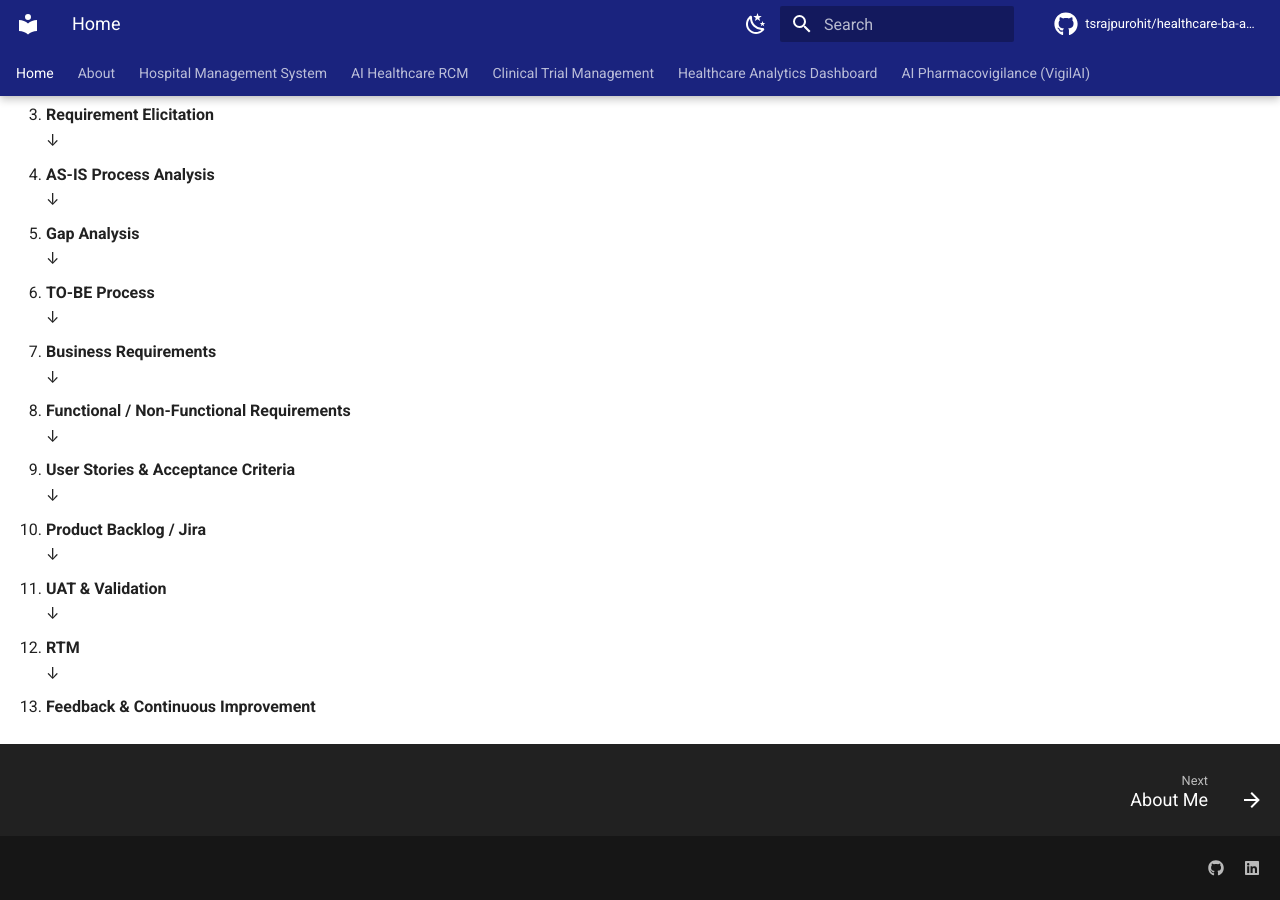
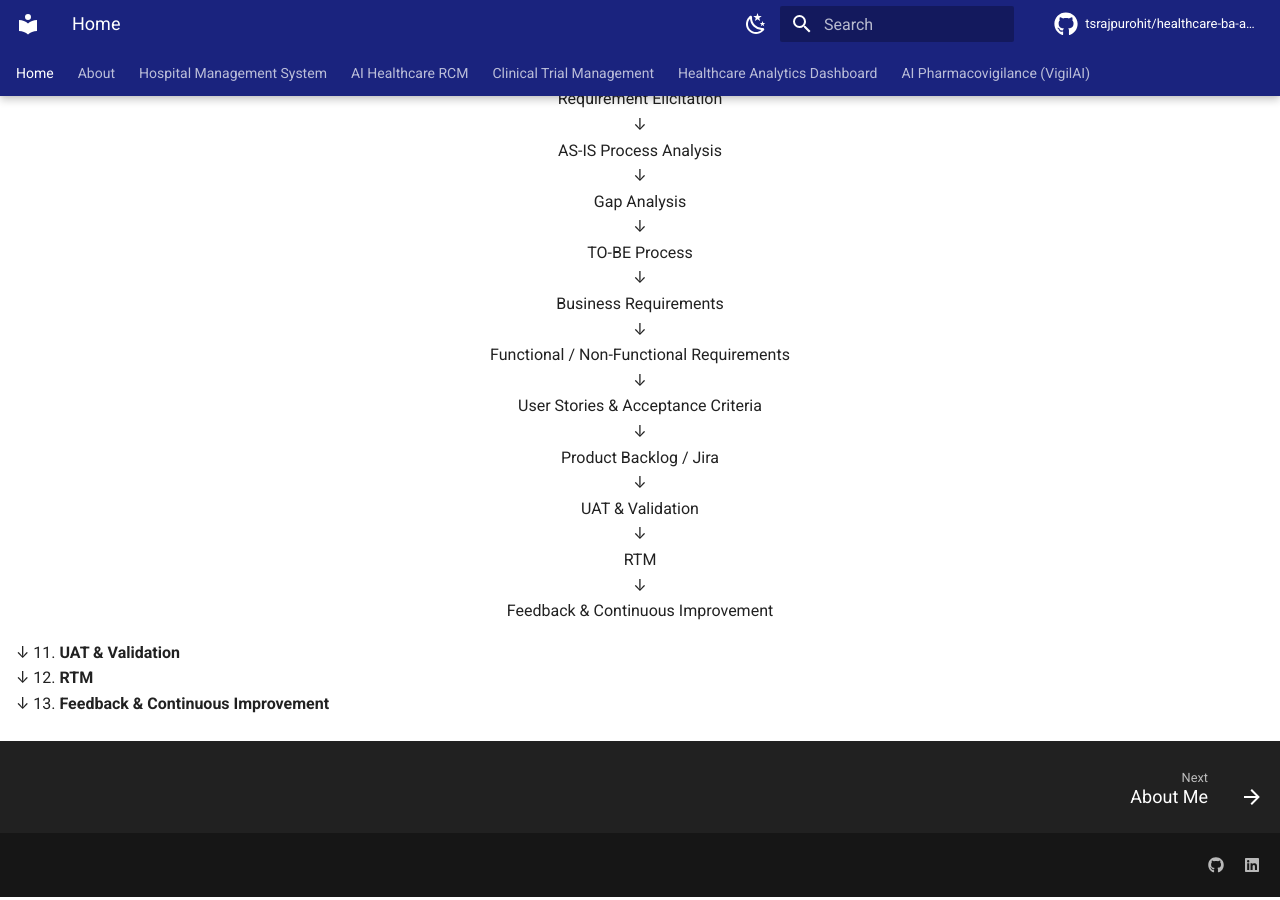
Before and after one commit to tsrajpurohit/healthcare-ba-ai-portfolio-, an MkDocs documentation site: the page built from docs/index.md, in a window 1280 px wide and 900 px high, scrolled down 2981 px. Built offline with MkDocs 1.6.1 and Material for MkDocs 9.7.7, drawn with Linux system fonts in a browser that asks for light colours; comment, search, counter and statistics services are not loaded.

Commit message:
Update index.md

```diff
--- a/docs/index.md
+++ b/docs/index.md
@@ -149,25 +149,33 @@ Business Analysis · AI Opportunity Analysis · BRD · FRD · AI Requirements ·
 I approach a healthcare product problem through a structured BA lifecycle:
 
 
-1. **Business Problem**
-   ↓
-2. **Stakeholder Identification**
-   ↓
-3. **Requirement Elicitation**
-   ↓
-4. **AS-IS Process Analysis**
-   ↓
-5. **Gap Analysis**
-   ↓
-6. **TO-BE Process**
-   ↓
-7. **Business Requirements**
-   ↓
-8. **Functional / Non-Functional Requirements**
-   ↓
-9. **User Stories & Acceptance Criteria**
-   ↓
-10. **Product Backlog / Jira**
+<div align="center">
+Business Problem<br>
+↓<br>
+Stakeholder Identification<br>
+↓<br>
+Requirement Elicitation<br>
+↓<br>
+AS-IS Process Analysis<br>
+↓<br>
+Gap Analysis<br>
+↓<br>
+TO-BE Process<br>
+↓<br>
+Business Requirements<br>
+↓<br>
+Functional / Non-Functional Requirements<br>
+↓<br>
+User Stories & Acceptance Criteria<br>
+↓<br>
+Product Backlog / Jira<br>
+↓<br>
+UAT & Validation<br>
+↓<br>
+RTM<br>
+↓<br>
+Feedback & Continuous Improvement
+</div>
    ↓
 11. **UAT & Validation**
    ↓
```
